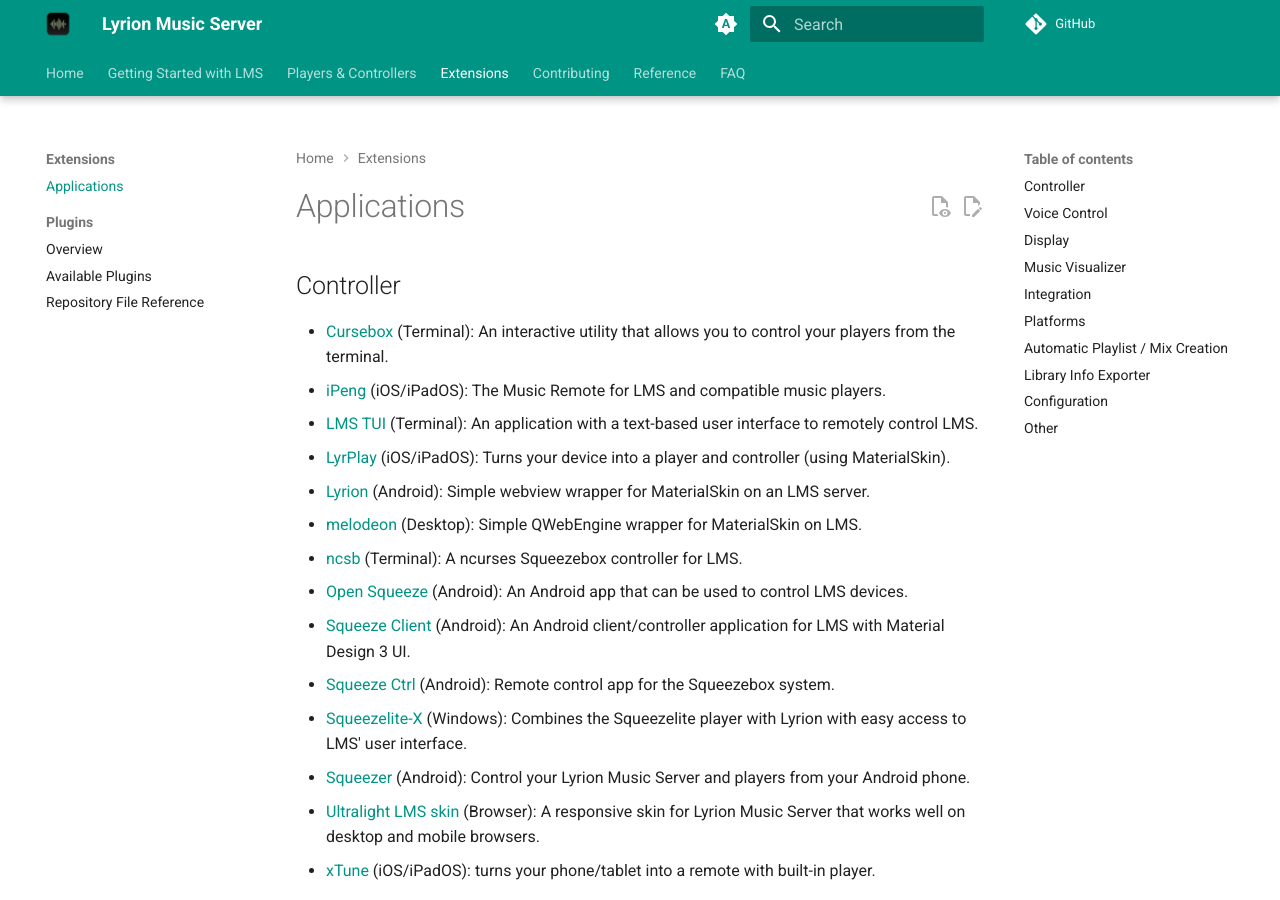
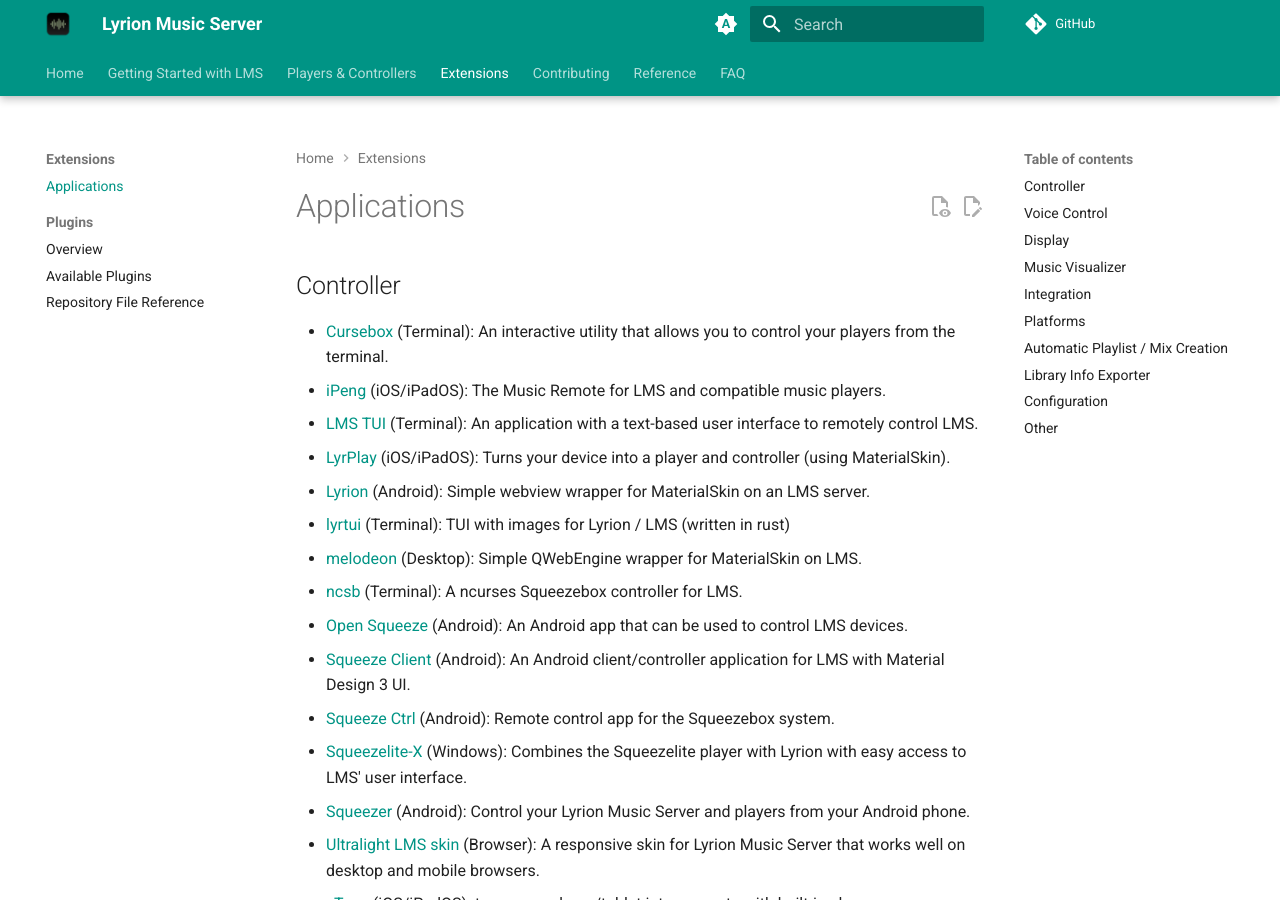
Before and after one commit to LMS-Community/lms-community.github.io, an MkDocs documentation site: the page built from docs/extensions/applications/index.md, in a window 1280 px wide and 900 px high. Built offline with MkDocs 1.6.1 and Material for MkDocs 9.7.7, drawn with Linux system fonts in a browser that asks for light colours; a script that is not in the unit is left out; plug-ins that fetch from the network failed and are left out; comment, search, counter and statistics services are not loaded.

Commit message:
Add lyrtui application to the documentation
Signed-off-by: Hristo Jelev <jeleff@gmail.com>

```diff
--- a/docs/extensions/applications/index.md
+++ b/docs/extensions/applications/index.md
@@ -12,6 +12,7 @@
 - [LMS TUI ](https://www.nexus0.net/pub/sw/lmstui/) (Terminal): An application with a text-based user interface to remotely control LMS.
 - [LyrPlay](https://apps.apple.com/app/lyrplay/id6746776736) (iOS/iPadOS): Turns your device into a player and controller (using MaterialSkin).
 - [Lyrion](https://f-droid.org/packages/com.craigd.lmsmaterial.app/) (Android): Simple webview wrapper for MaterialSkin on an LMS server.
+- [lyrtui](https://github.com/hjelev/lyrtui) (Terminal): TUI with images for Lyrion / LMS (written in rust)
 - [melodeon](https://github.com/CDrummond/melodeon) (Desktop): Simple QWebEngine wrapper for MaterialSkin on LMS.
 - [ncsb](https://github.com/atisharma/ncsb) (Terminal): A ncurses Squeezebox controller for LMS.
 - [Open Squeeze](https://github.com/orangebikelabs/opensqueeze) (Android):  An Android app that can be used to control LMS devices.
```
